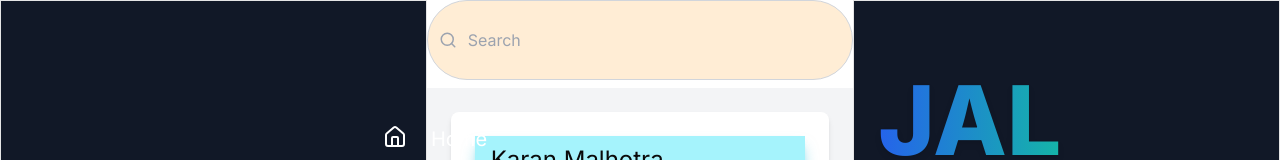
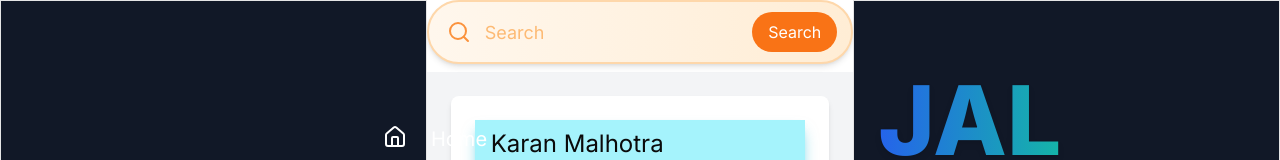
Before and after one commit to PRATEEK-VERNEKAR/Jal_Rakshak, a Next.js app: page / in a window 1280 px wide. Shown: the top 160 px of the page. Built offline with nearby package versions, Linux system fonts and the light colour scheme.

Commit message:
Search updated

```diff
--- a/src/app/components/Middle.jsx
+++ b/src/app/components/Middle.jsx
@@ -23,16 +23,32 @@ const Feed = () => {
 
   return (
     <div className="max-w-2xl mx-auto">
-      <div className="sticky top-0 bg-white z-10 mb-2">
-        <div className="relative">
-          <input
-            type="text"
-            placeholder="Search"
-            className=" bg-orange-100	 w-full h-[80px] pl-10 pr-4 border border-gray-300 rounded-full focus:outline-none focus:ring-2 focus:ring-blue-300"
-          />
-          <Search className="absolute left-3 top-1/2 transform -translate-y-1/2 text-gray-400" size={18} />
-
-        </div>
+      <div className="sticky top-0 bg-white z-10 mb-2">   <div className="relative max-w-md mx-auto">
+      <input
+        type="text"
+        placeholder="Search"
+        className="w-full h-16 pl-14 pr-6 text-lg bg-gradient-to-r from-orange-50 to-orange-100
+                   border-2 border-orange-200 rounded-full
+                   focus:outline-none focus:ring-2 focus:ring-orange-300 focus:border-transparent
+                   transition-all duration-300 ease-in-out
+                   placeholder-orange-300 text-orange-800
+                   shadow-md hover:shadow-lg"
+      />
+      <Search
+        className="absolute left-5 top-1/2 transform -translate-y-1/2 text-orange-400
+                   transition-all duration-300 ease-in-out
+                   group-hover:text-orange-600"
+        size={24}
+      />
+      <button
+        className="absolute right-4 top-1/2 transform -translate-y-1/2
+                   bg-orange-500 text-white px-4 py-2 rounded-full
+                   hover:bg-orange-600 focus:outline-none focus:ring-2 focus:ring-orange-300
+                   transition-all duration-300 ease-in-out"
+      >
+        Search
+      </button>
+    </div>
       </div>
 
       {/* <div className="space-y-0" onClick={()=>{router.push('/posts?user=1')}}>
```
